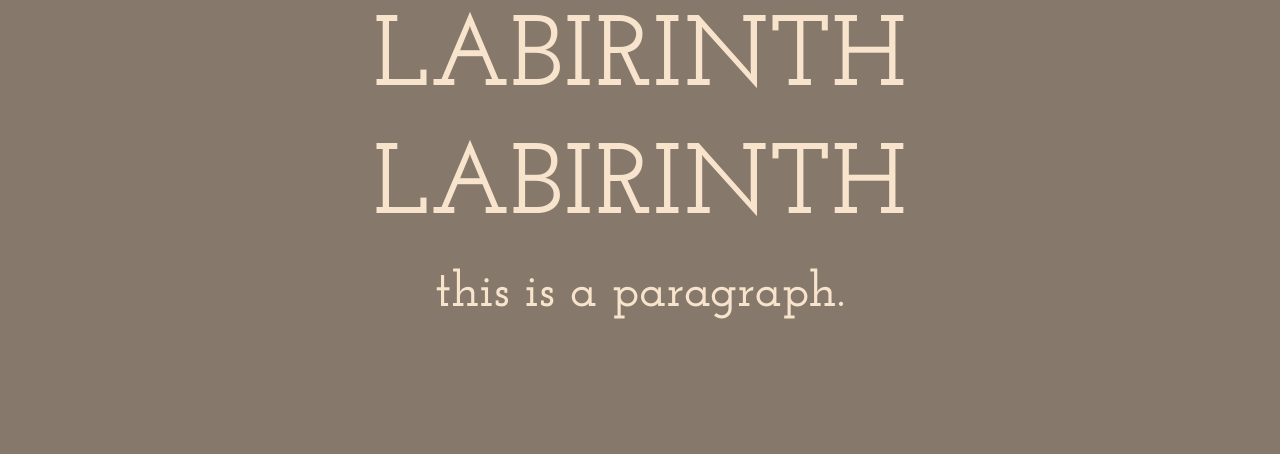
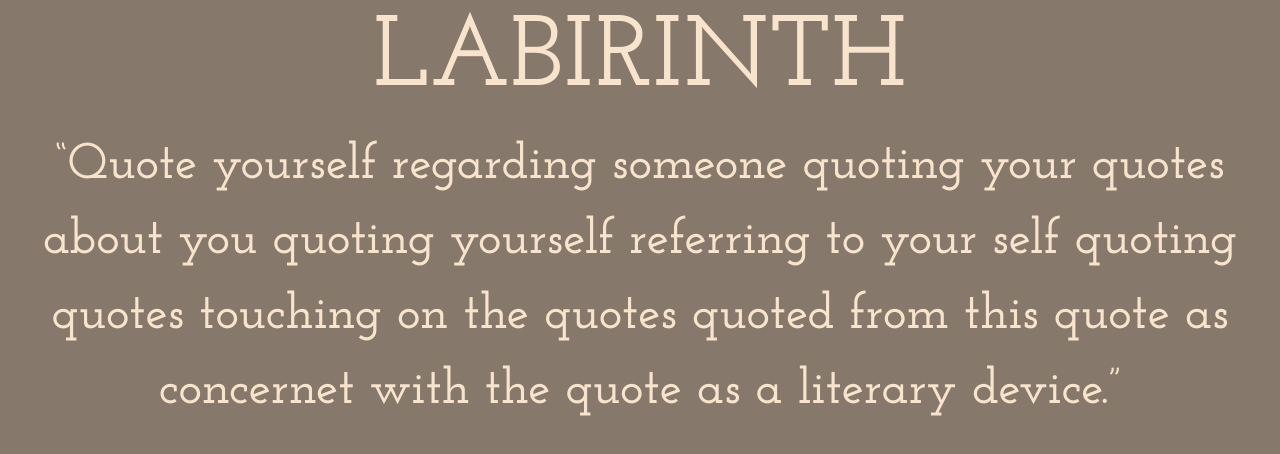
Before and after one commit to Charles-Rein/colored-words, a plain HTML site: page index.html in a window 1280 px wide. Drawn offline with nearby package versions, Linux system fonts and the light colour scheme.

Commit message:
Update index.html

```diff
--- a/index.html
+++ b/index.html
@@ -8,7 +8,6 @@
   <script src="https://ajax.googleapis.com/ajax/libs/jquery/3.5.1/jquery.min.js"></script>
   <script src="https://cdnjs.cloudflare.com/ajax/libs/popper.js/1.16.0/umd/popper.min.js"></script>
   <script src="https://maxcdn.bootstrapcdn.com/bootstrap/4.5.0/js/bootstrap.min.js"></script>
-
 <link href="https://fonts.googleapis.com/css2?family=Josefin+Slab:wght@600&display=swap" rel="stylesheet">
 
 <style>
@@ -28,8 +27,12 @@ p{font-size: 50px;}
 
 <body>
 <h1>LABIRINTH</h1>
-<h1>LABIRINTH</h1>
-<p>this is a paragraph.</p>
+<p>“Quote yourself regarding someone quoting your quotes
+ about you quoting yourself
+referring to your self quoting quotes
+ touching on the quotes quoted
+from this quote as concernet with the quote
+as a literary device.”</p>
 
 </body>
 </html>
```
